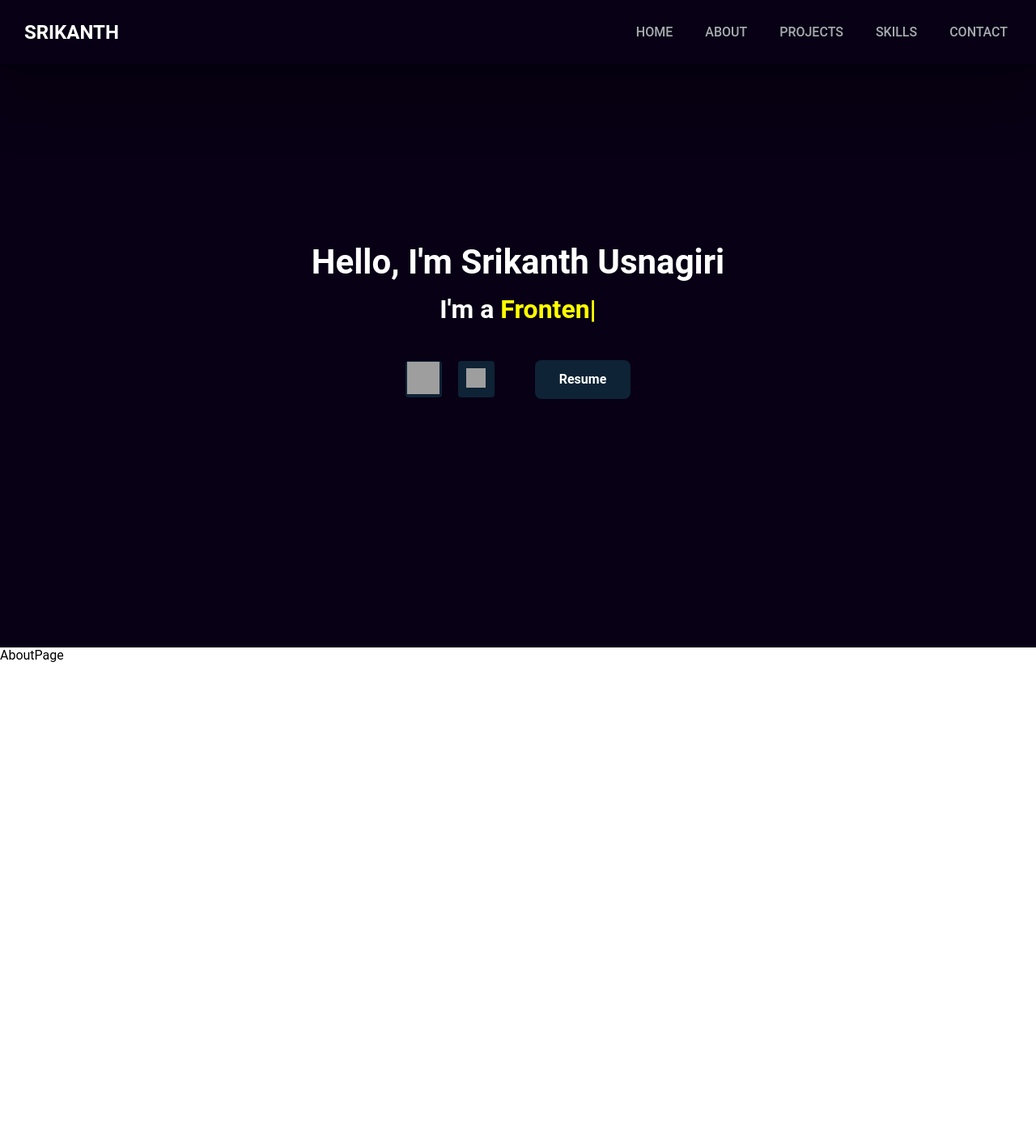
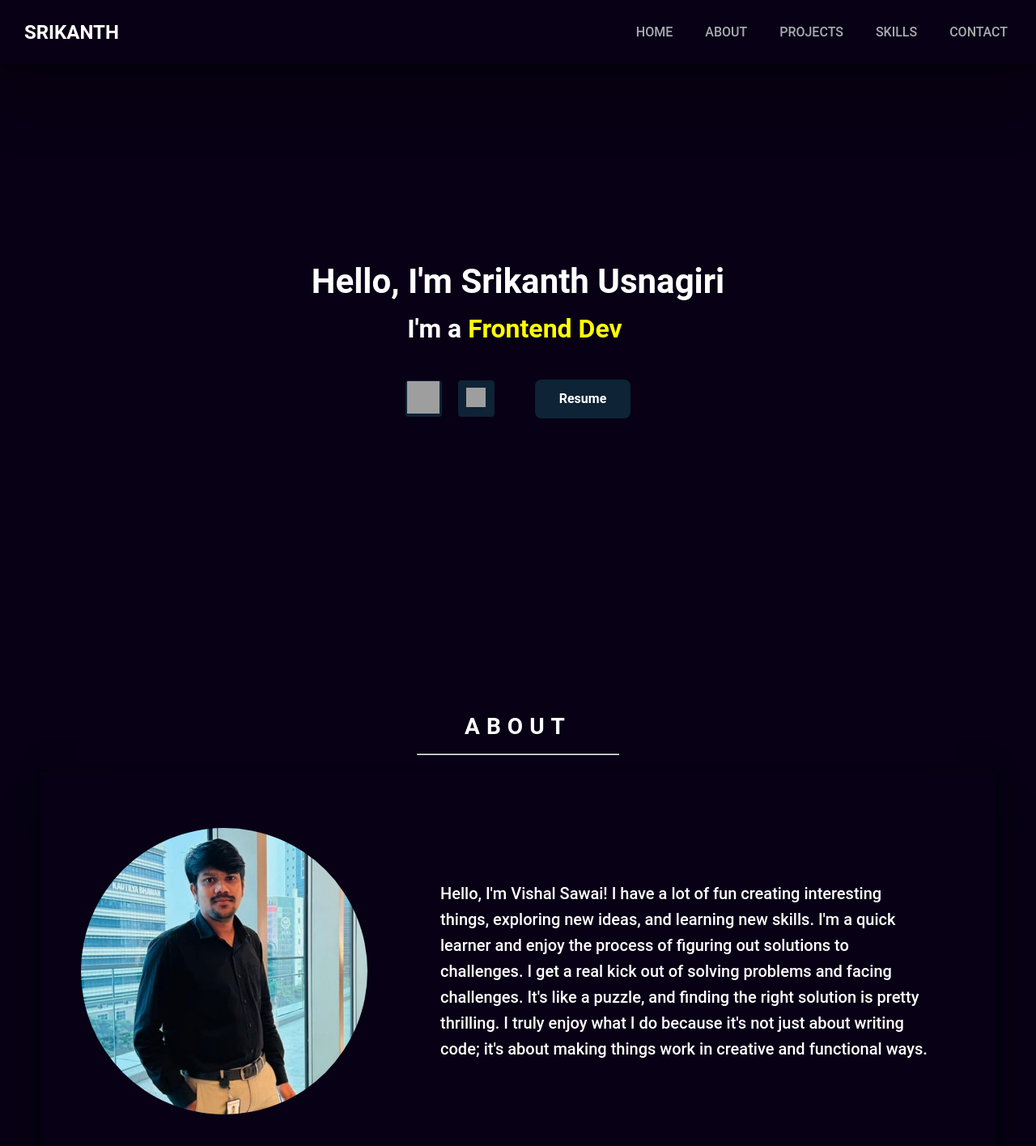
Before and after one commit to srikanth41684/my-portfolio, a Next.js app: page / in a window 1280 px wide. Shown: the top 1416 px of the page at 81% size. Before the commit the page ends 819 px from the top, so only its background shows below. Built offline with nearby package versions, Linux system fonts and the light colour scheme; grey boxes are pictures that could not be loaded.

Commit message:
abouts section completed

```diff
--- a/components/about/aboutPage.js
+++ b/components/about/aboutPage.js
@@ -1,11 +1,46 @@
 import React from "react";
 import { aboutPageStyles } from "@/components/about/aboutPageStyles";
+import Image from "next/image";
+import profile from "../../public/myImage.jpg";
+import { globalStyles } from "@/styles/globalStyles";
 
 const AboutPage = () => {
   return (
     <>
+      <style jsx>{globalStyles}</style>
       <style jsx>{aboutPageStyles}</style>
-      <div>AboutPage</div>
+      <div className={"commonContainer"}>
+        <div className={"aboutMainContainer"}>
+          <div className={"mainTitle"}>About</div>
+          <hr className="hrLine" />
+          <div className={"aboutDataContainer"}>
+            <div className={"profileIMageContainer"}>
+              <Image
+                className={"profileImage"}
+                src={profile}
+                width={0}
+                height={0}
+                alt="My-Profile"
+                style={{
+                  objectFit: "cover",
+                  width: "100%",
+                  height: "100%",
+                }}
+              />
+            </div>
+            <div className={"description"}>
+              Hello, I'm Vishal Sawai! I have a lot of fun creating interesting
+              things, exploring new ideas, and learning new skills. I'm a quick
+              learner and enjoy the process of figuring out solutions to
+              challenges. I get a real kick out of solving problems and facing
+              challenges. It's like a puzzle, and finding the right solution is
+              pretty thrilling. I truly enjoy what I do because it's not just
+              about writing code; it's about making things work in creative and
+              functional ways.
+            </div>
+          </div>
+        </div>
+      </div>
     </>
   );
 };
--- a/components/about/aboutPageStyles.js
+++ b/components/about/aboutPageStyles.js
@@ -1,3 +1,64 @@
 import css from "styled-jsx/css";
 
-export const aboutPageStyles = css``;
+export const aboutPageStyles = css`
+  .aboutMainContainer {
+    max-width: 1366px;
+    margin: 0 auto;
+    padding: 65px 30px 30px;
+  }
+
+  .aboutDataContainer {
+    margin: 20px;
+    display: flex;
+    gap: 60px;
+    padding: 70px 50px;
+    box-shadow: rgba(0, 0, 0, 0.25) 0px 54px 55px,
+      rgba(0, 0, 0, 0.12) 0px -12px 30px, rgba(0, 0, 0, 0.12) 0px 4px 6px,
+      rgba(0, 0, 0, 0.17) 0px 12px 13px, rgba(0, 0, 0, 0.09) 0px -3px 5px;
+  }
+
+  .profileIMageContainer {
+    width: 354px;
+    height: 354px;
+    border-radius: 50%;
+    overflow: hidden;
+  }
+
+  :globa(.profileImage) {
+    object-fit: cover;
+  }
+
+  .description {
+    flex: 1;
+    color: white;
+    font-size: 20px;
+    align-items: center;
+    display: flex;
+    font-weight: 500;
+    line-height: 32px;
+    padding: 10px 30px;
+  }
+
+  @media screen and (max-width: 768px) {
+    .aboutMainContainer {
+      padding: 65px 20px 30px;
+    }
+    .aboutDataContainer {
+      flex-direction: column;
+      padding: 10px;
+      margin: 50px 0px 20px;
+      align-items: center;
+      gap: 30px;
+    }
+    .profileIMageContainer {
+      width: 252px;
+      height: 252px;
+    }
+
+    .description {
+      font-size: 16px;
+      line-height: 27px;
+      padding: 10px;
+    }
+  }
+`;
--- a/components/home/homePageStyles.js
+++ b/components/home/homePageStyles.js
@@ -4,7 +4,7 @@ export const homePageStyles = css`
   .homeMainContainer {
     max-width: 1366px;
     margin: 0 auto;
-    padding: 30px;
+    padding: 78px 30px 30px;
     height: 100vh;
     display: flex;
     align-items: center;
--- a/styles/globalStyles.js
+++ b/styles/globalStyles.js
@@ -4,4 +4,35 @@ export const globalStyles = css`
   .commonContainer {
     background-color: var(--bg-color);
   }
+
+  .mainTitle {
+    text-align: center;
+    text-transform: uppercase;
+    margin: 15px 0px;
+    color: var(--text-color);
+    font-size: 28px;
+    line-height: 36px;
+    letter-spacing: 8px;
+    font-weight: 600;
+  }
+
+  .hrLine {
+    width: 250px;
+    height: 1px;
+    text-align: center;
+    margin: 10px auto auto;
+    background-color: white;
+    border-radius: 50px;
+  }
+
+  @media screen and (max-width: 768px) {
+    .mainTitle {
+      font-size: 22px;
+      line-height: 29px;
+    }
+
+    .hrLine {
+      width: 200px;
+    }
+  }
 `;
```
Also changed, not shown: public/myImage.jpg (added).
